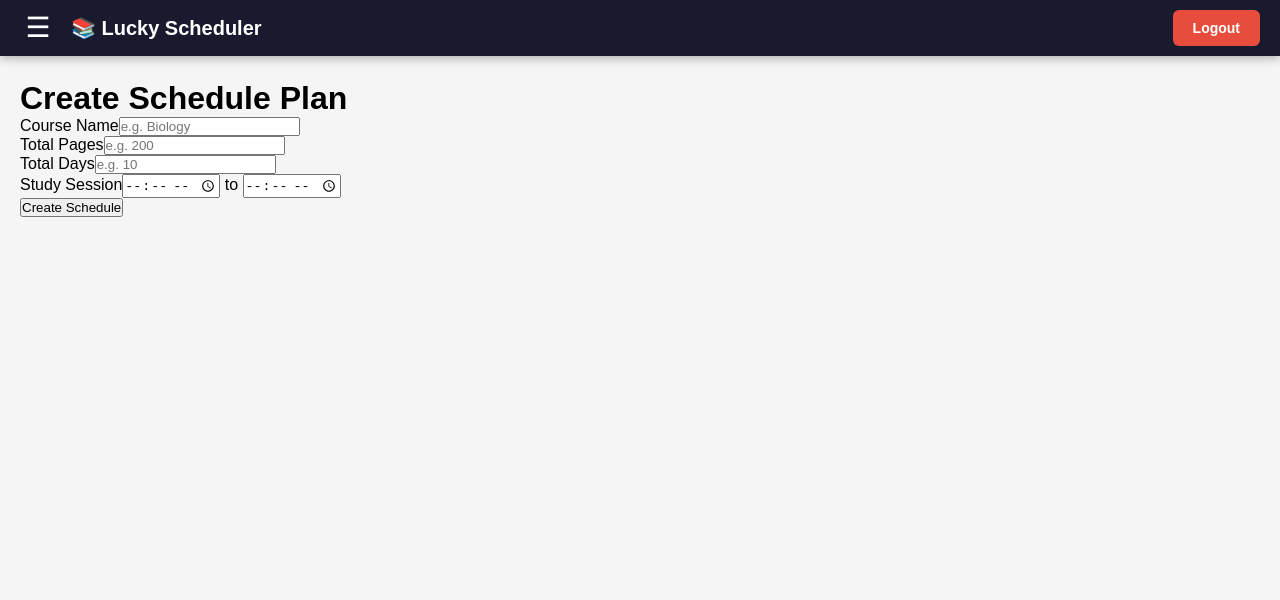
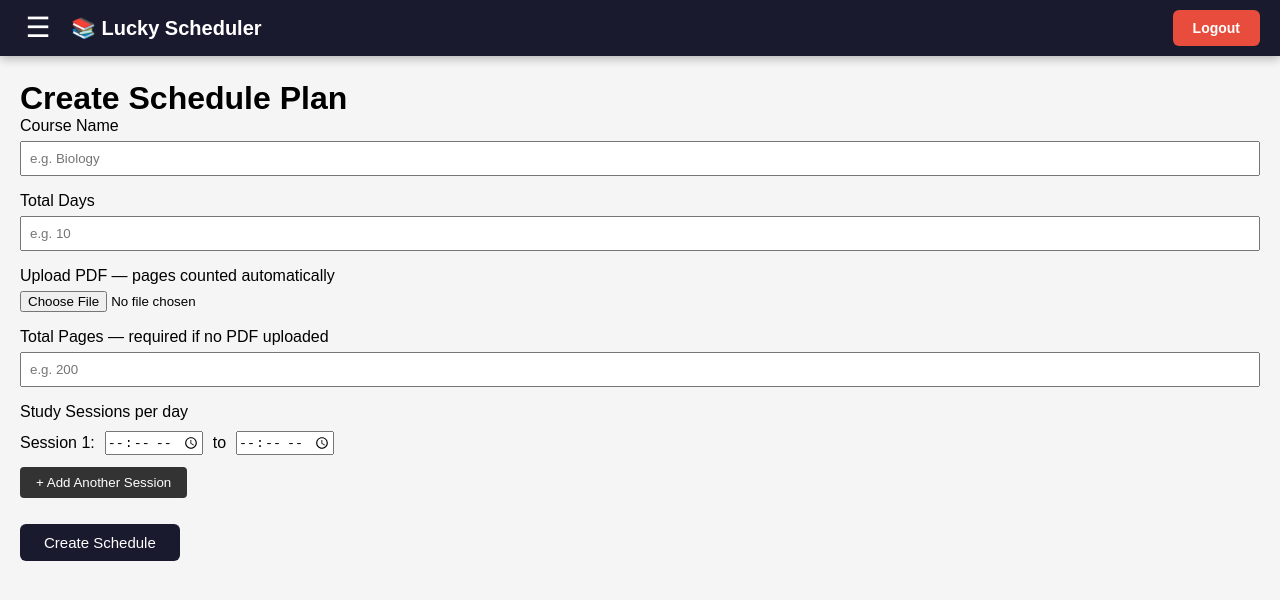
Before and after one commit to Adera2005/lucky-scheduler-frontend, a React app: page /create-schedule in a window 1280 px wide. Shown: the top 600 px of the page. Built offline with nearby package versions, Linux system fonts and the light colour scheme; the HTML template or start-up script is replaced by a standard one.

Commit message:
Added PDF upload and multiple study sessions

```diff
--- a/src/pages/CreateSchedule.jsx
+++ b/src/pages/CreateSchedule.jsx
@@ -9,6 +9,7 @@ function CreateSchedule() {
   const [error, setError] = useState('');
   const [loading, setLoading] = useState(false);
   const [sidebarOpen, setSidebarOpen] = useState(false);
+  const [pdfFile, setPdfFile] = useState(null);
   const [formData, setFormData] = useState({
     course: '',
     totalPages: '',
@@ -20,8 +21,25 @@ function CreateSchedule() {
     e.preventDefault();
     setLoading(true);
     setError('');
+
     try {
-      const response = await api.post('/api/schedules/generate', formData);
+      const data = new FormData();
+      data.append('course', formData.course);
+      data.append('totalDays', formData.totalDays);
+      data.append('studySessions', JSON.stringify(formData.studySessions));
+
+      if (!pdfFile && formData.totalPages) {
+        data.append('totalPages', formData.totalPages);
+      }
+
+      if (pdfFile) {
+        data.append('file', pdfFile);
+      }
+
+      const response = await api.post('/api/schedules/generate', data, {
+        headers: { 'Content-Type': 'multipart/form-data' },
+      });
+
       const scheduleId = response.data.data.schedule.id;
       navigate(`/schedule/${scheduleId}`);
     } catch (err) {
@@ -33,10 +51,8 @@ function CreateSchedule() {
 
   return (
     <>
-
       <Navigationbar onMenuClick={() => setSidebarOpen(!sidebarOpen)} isOpen={sidebarOpen} />
       <Sidebar isOpen={sidebarOpen} onClose={() => setSidebarOpen(false)} />
-
 
       <div style={{ marginTop: '60px', padding: '20px' }}>
         <h1>Create Schedule Plan</h1>
@@ -44,7 +60,8 @@ function CreateSchedule() {
         {error && <p style={{ color: 'red' }}>{error}</p>}
 
         <form onSubmit={handleSubmit}>
-          <div>
+
+          <div style={{ marginBottom: '16px' }}>
             <label>Course Name</label>
             <input
               type="text"
@@ -52,21 +69,11 @@ function CreateSchedule() {
               onChange={(e) => setFormData({ ...formData, course: e.target.value })}
               placeholder="e.g. Biology"
               required
+              style={{ display: 'block', marginTop: '6px', padding: '8px', width: '100%' }}
             />
           </div>
 
-          <div>
-            <label>Total Pages</label>
-            <input
-              type="number"
-              value={formData.totalPages}
-              onChange={(e) => setFormData({ ...formData, totalPages: e.target.value })}
-              placeholder="e.g. 200"
-              required
-            />
-          </div>
-
-          <div>
+          <div style={{ marginBottom: '16px' }}>
             <label>Total Days</label>
             <input
               type="number"
@@ -74,35 +81,96 @@ function CreateSchedule() {
               onChange={(e) => setFormData({ ...formData, totalDays: e.target.value })}
               placeholder="e.g. 10"
               required
+              style={{ display: 'block', marginTop: '6px', padding: '8px', width: '100%' }}
             />
           </div>
 
-          <div>
-            <label>Study Session</label>
+          <div style={{ marginBottom: '16px' }}>
+            <label>Upload PDF — pages counted automatically</label>
+            <input
+              type="file"
+              accept=".pdf"
+              onChange={(e) => setPdfFile(e.target.files[0])}
+              style={{ display: 'block', marginTop: '6px' }}
+            />
+            {pdfFile && <p style={{ color: 'green', marginTop: '6px' }}>✅ {pdfFile.name} selected</p>}
+          </div>
+
+          {!pdfFile && (
+            <div style={{ marginBottom: '16px' }}>
+              <label>Total Pages — required if no PDF uploaded</label>
+              <input
+                type="number"
+                value={formData.totalPages}
+                onChange={(e) => setFormData({ ...formData, totalPages: e.target.value })}
+                placeholder="e.g. 200"
+                style={{ display: 'block', marginTop: '6px', padding: '8px', width: '100%' }}
+              />
+            </div>
+          )}
+
+          <div style={{ marginBottom: '16px' }}>
+            <label>Study Sessions per day</label>
+
+            {formData.studySessions.map((session, index) => (
+              <div key={index} style={{ display: 'flex', alignItems: 'center', gap: '10px', marginTop: '10px' }}>
+                <span>Session {index + 1}:</span>
                 <input
                   type="time"
-              value={formData.studySessions[0].startTime}
-              onChange={(e) => setFormData({
-                ...formData,
-                studySessions: [{ ...formData.studySessions[0], startTime: e.target.value }]
-              })}
+                  value={session.startTime}
+                  onChange={(e) => {
+                    const updated = [...formData.studySessions];
+                    updated[index].startTime = e.target.value;
+                    setFormData({ ...formData, studySessions: updated });
+                  }}
                   required
                 />
-            <span> to </span>
+                <span>to</span>
                 <input
                   type="time"
-              value={formData.studySessions[0].endTime}
-              onChange={(e) => setFormData({
-                ...formData,
-                studySessions: [{ ...formData.studySessions[0], endTime: e.target.value }]
-              })}
+                  value={session.endTime}
+                  onChange={(e) => {
+                    const updated = [...formData.studySessions];
+                    updated[index].endTime = e.target.value;
+                    setFormData({ ...formData, studySessions: updated });
+                  }}
                   required
                 />
+                {formData.studySessions.length > 1 && (
+                  <button
+                    type="button"
+                    onClick={() => {
+                      const updated = formData.studySessions.filter((_, i) => i !== index);
+                      setFormData({ ...formData, studySessions: updated });
+                    }}
+                    style={{ background: 'red', color: 'white', border: 'none', padding: '4px 10px', borderRadius: '4px', cursor: 'pointer' }}
+                  >
+                    Remove
+                  </button>
+                )}
+              </div>
+            ))}
+
+            <button
+              type="button"
+              onClick={() => setFormData({
+                ...formData,
+                studySessions: [...formData.studySessions, { startTime: '', endTime: '' }],
+              })}
+              style={{ background: '#333', color: 'white', border: 'none', padding: '8px 16px', borderRadius: '4px', cursor: 'pointer', marginTop: '12px' }}
+            >
+              + Add Another Session
+            </button>
           </div>
 
-          <button type="submit" disabled={loading}>
+          <button
+            type="submit"
+            disabled={loading}
+            style={{ background: '#1a1a2e', color: 'white', border: 'none', padding: '10px 24px', borderRadius: '6px', cursor: 'pointer', marginTop: '10px', fontSize: '15px' }}
+          >
             {loading ? 'Creating...' : 'Create Schedule'}
           </button>
+
         </form>
       </div>
     </>
```
Lines whose indentation alone changed are shown as unchanged.
